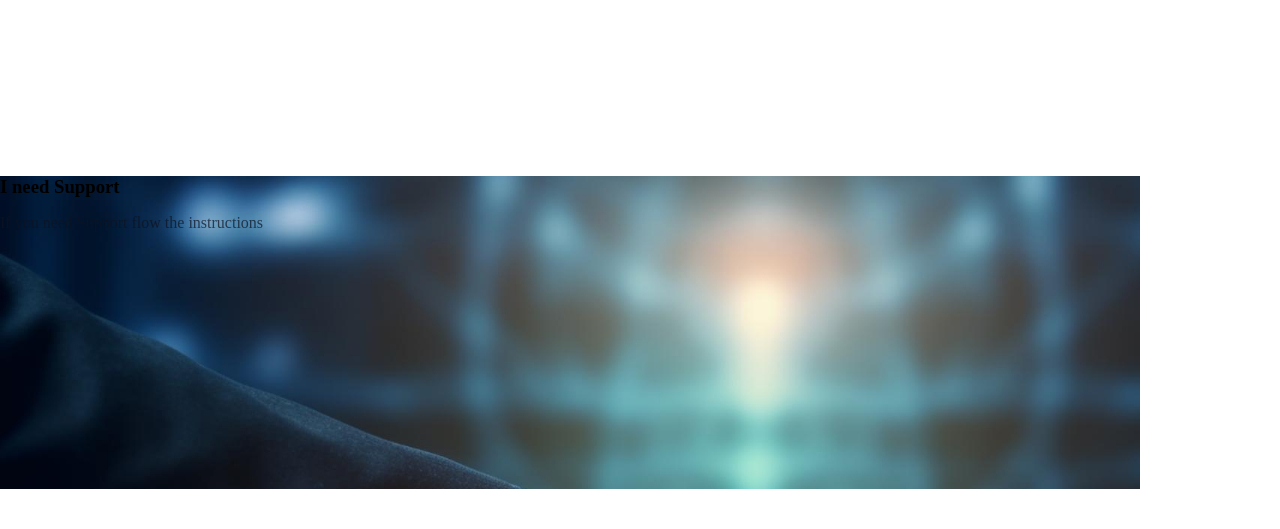
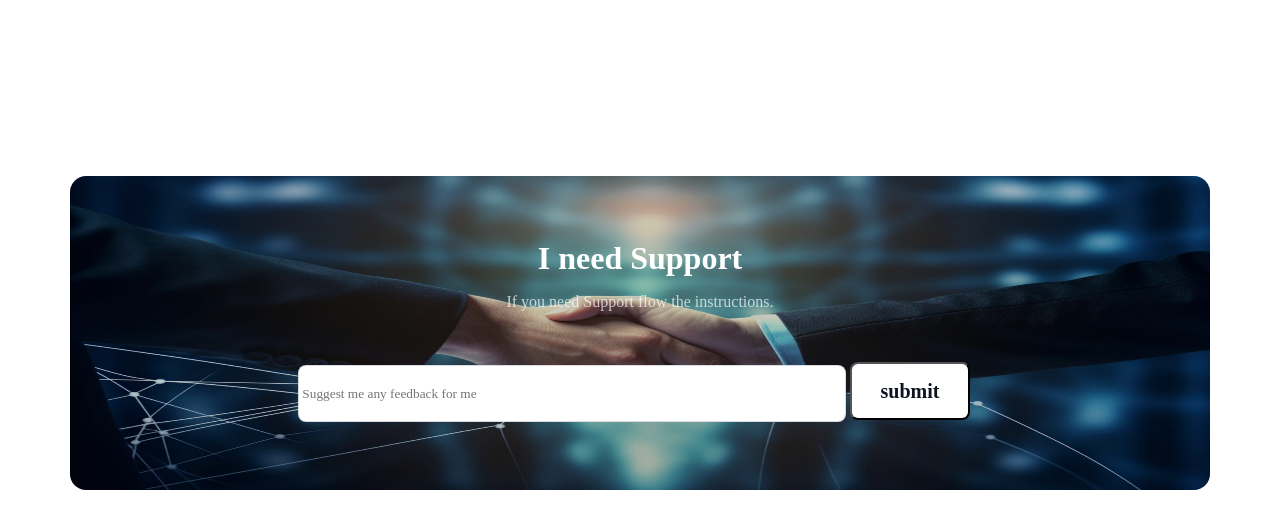
Before and after one commit to Shawon-Reza/Assignment-01, a plain HTML site: page index.html in a window 1280 px wide. Shown: the part 3116-3645 px from the top of the page. Before the commit the page ends 3605 px from the top, so only its background shows below. Drawn offline with Linux system fonts and the light colour scheme; a web font is replaced by a local one.

Commit message:
page 5 done

```diff
--- a/css/styles.css
+++ b/css/styles.css
@@ -204,11 +204,58 @@ border-radius: 16px;
 }
 .p3 .common-description {
     margin: 24px 0px 48px 0px;
+
+
 }
 /* Page 05 */
 .p5{
-    background-image: url("../assets/handshake.jpg");
+    background-image: linear-gradient(rgba(0, 0, 0, 0.2), rgba(0, 0, 0, 0.2), rgba(0, 0, 0, 0.2)), url("../assets/handshake.jpg");
     width: 1140px;
-height: 313px
+    height: 314px;
+    padding:64px 48px ;
+    background-size: contain;
+    background-repeat: no-repeat;
+    background-size: 100% 100% ;
+    margin: 0px auto;
+    margin-bottom:79px ;
+    border-radius: 16px;
 
 }
+.p5-heading{
+    color: rgb(255, 255, 255);
+    font-size: 32px;
+    font-weight: 700;
+}
+.p5-container{
+     width: 1044px;
+    height: 186px;
+}
+.p5 .common-description{
+    color: rgb(255, 255, 255);
+    font-size: 16px;
+    font-weight: 400;
+    margin: 16px 0px 24px 0px;
+}
+.p5-text-container{
+    text-align: center;
+}
+.p5-form-container input[type="text"] {
+    width: 548px;
+    height: 57px;
+    border: 1px solid rgba(13, 19, 33, 0.15);
+    border-radius: 8px;
+    background: rgb(255, 255, 255);
+    margin-left: 180px;
+    margin-top: 30px;
+
+}
+.p5-form-container input[type="submit"]{
+    width: 120px;
+    height: 58px;
+    border-radius: 8px;
+    background: rgb(255, 255, 255);
+    margin-right: 180px;
+    color: rgb(13, 19, 33);
+    font-size: 20px;
+    font-weight: 600;
+}
--- a/index.html
+++ b/index.html
@@ -28,6 +28,7 @@
             </div>
         </section>
         <!-- Page 01 ENd Here -->
+
         <!-- Page 02 Start Here -->
          <section class="p2">
             <div class="p2-container">
@@ -90,16 +91,30 @@
 
           </section>
         <!-- Page 03 end Here -->
+
+        <!-- Page 05 Start Here -->
+        <section class="p5">
+            <div class="p5-container">
+                <div class="p5-text-container">
+                     <h3 class="p5-heading">I need Support</h3>
+                     <p class="common-description">If you need Support flow the instructions. </p>
+                </div>
+                <div class="p5-form-container">
+                    <form class="p5-form" action="">
+                        <input placeholder=" Suggest me any feedback for me" class="p5-feedback-field" type="text" name="" id="">
+
+                        <input class="p5-btn" type="submit" value="submit">
+                    </form>
+                </div>
+             </div>
+        </section>
+        <!-- Page 03 end Here -->
+
     </main>
 
 
     <footer>
-        <section class="p5">
-            <div class="p5-container">
-                <h3 class="p5-heading">I need Support</h3>
-                <p class="common-description">If you need Support flow the instructions </p>
-            </div>
-        </section>
+
     </footer>
 </body>
 </html>
```
